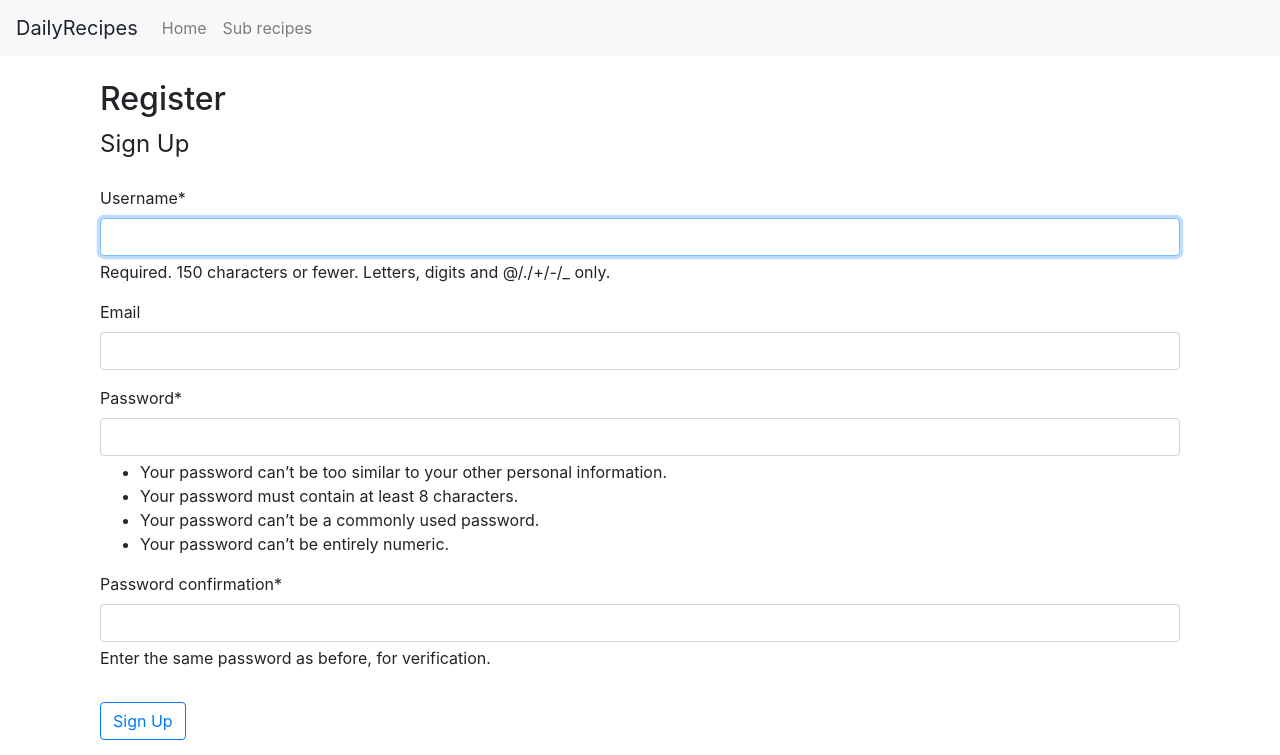
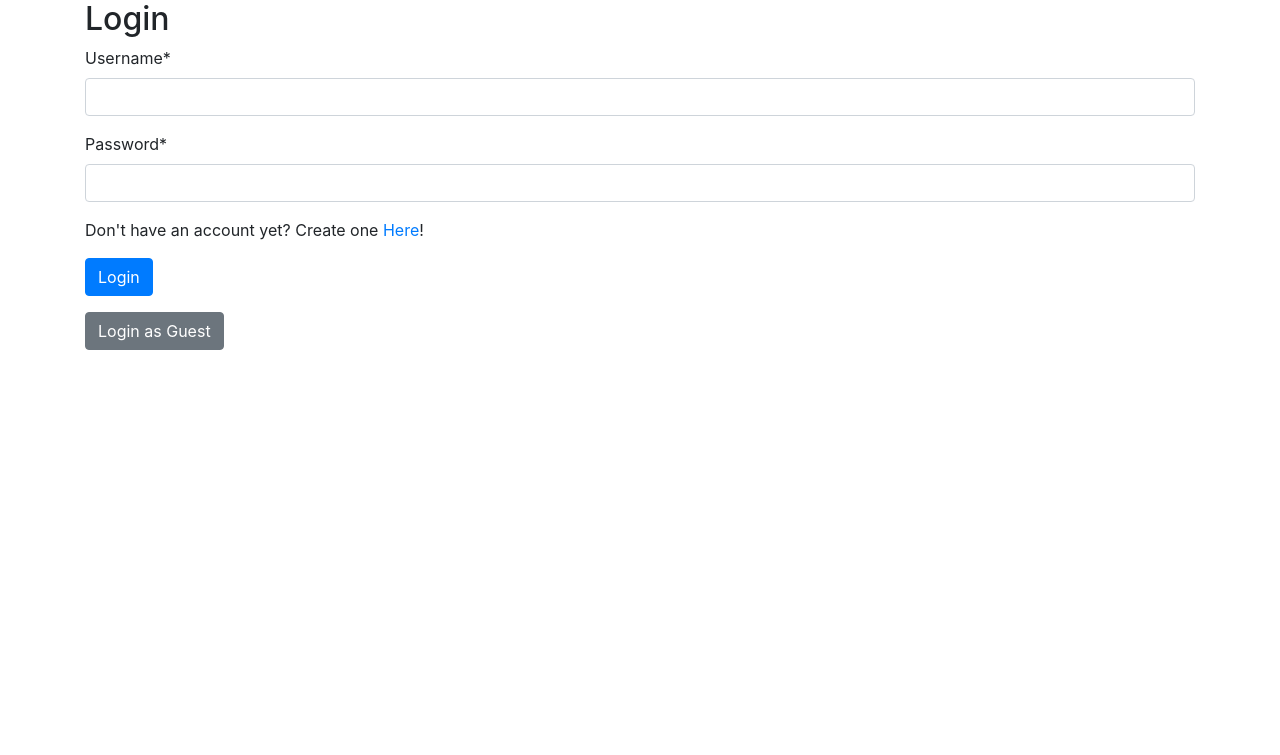
Before and after one commit to Edward9601/RecipeApp, a Django app: page / in a window 1280 px wide. Shown: the top 755 px of the page. After the commit the page ends 350 px from the top, so only its background shows below. Run offline with Django 5.2, Linux system fonts and the light colour scheme; some libraries are stand-ins or nearby versions.

Commit message:
Finished with basic caching, implemented guest user auth

```diff
--- a/recipes/static/recipes/css/styles.css
+++ b/recipes/static/recipes/css/styles.css
@@ -4,8 +4,13 @@
         height: 250px;
         object-fit: cover; /* Crops the image to fill the size */
         border-radius: 10px; /* Optional: Round corners */
-        margin: 5px;
+        transition: transform 0.3s ease-in-out, box-shadow 0.3s ease-in-out;
     }
+
+.image:hover {
+    transform: scale(1.05); /* Slightly enlarge the image on hover */
+    box-shadow: 0 4px 8px rgba(0, 0, 0, 0.2); /* Add a subtle shadow */
+}
 
 .card-title {
     font-family: Arial, sans-serif;
--- a/recipes/templates/recipes/partials/recipe_list.html
+++ b/recipes/templates/recipes/partials/recipe_list.html
@@ -3,7 +3,9 @@
                 <div class="col-md-4 mb-4">
                     <div class="card my-4">
                         {% if recipe.picture %}
+                          <a href="{% url 'recipes:detail' recipe.pk %}">
                             <img src="{{ recipe.get_thumbnail_url  }}" class="image" alt="{{ recipe.title }}">
+                          </a>
                         {% endif %}
                         <div class="card-body">
                             <a href="{% url 'recipes:detail' recipe.pk %}"  class="card-title"><h5>{{ recipe.title }}</h5></a>
--- a/recipes/views/base_views.py
+++ b/recipes/views/base_views.py
@@ -5,10 +5,9 @@ from ..forms.recipe_forms import RecipeIngredientForm, RecipeStepForm, RecipeFor
 from ..forms.sub_recipe_forms import SubRecipeForm
 from django.forms import inlineformset_factory
 from django import forms
-from helpers.mixins import UsersAndGuestsAuth
 
 
-class BaseRecipeView(UsersAndGuestsAuth):
+class BaseRecipeView():
     """
     Base view for recipes to extend
     """
@@ -17,7 +16,7 @@ class BaseRecipeView(UsersAndGuestsAuth):
     intermediate_table = RecipeSubRecipe
 
 
-class BaseViewForDataUpdate(BaseRecipeView):
+class BaseViewForDataUpdate(BaseRecipeView): # TODO: Refactor this to be more generic
     """
     Base view to handle create and update operation on recipes.
     """
--- a/users/templates/registration/login.html
+++ b/users/templates/registration/login.html
@@ -1,7 +1,7 @@
-{% extends "base.html" %}
+{% extends "user_base.html" %}
 {% block title %} Login {% endblock %}
 {% load crispy_forms_tags %}
-{% block content %}
+{% block user_content %}
   <div class="container">
     <h2>Login</h2>
     <form method="POST" action="{% url 'login' %}">
@@ -10,5 +10,12 @@
       <p> Don't have an account yet? Create one <a href="{% url 'register' %}"> Here</a>!</p>
       <button type="submit" class="btn btn-primary">Login</button>
     </form>
+    <div class="mt-3">
+      <form method="POST" action="{% url 'guest_login' %}">
+        {% csrf_token %}
+        <input type="hidden" name="guest_login" value="true">
+        <button type="submit" class="btn btn-secondary">Login as Guest</button>
+      </form>
+    </div>
   </div>
 {% endblock %}
--- a/users/templates/registration/register.html
+++ b/users/templates/registration/register.html
@@ -1,10 +1,9 @@
 
-{% extends "base.html" %}
+{% extends "user_base.html" %}
 
 {% load crispy_forms_tags %}
-{% block content %}
+{% block user_content %}
   <div class="container">
-    <h2>Register</h2>
     <form method="POST" autocomplete="off">
       {% csrf_token %}
       <fieldset>
--- /dev/null
+++ b/users/templates/user_base.html
@@ -0,0 +1,22 @@
+<!DOCTYPE html>
+<html lang="en">
+{% load static %}
+<head>
+    <meta charset="UTF-8">
+    <meta name="viewport" content="width=device-width, initial-scale=1.0">
+    <link
+        rel="stylesheet"
+        href="https://cdn.jsdelivr.net/npm/bootstrap@4.3.1/dist/css/bootstrap.min.css"
+        integrity="sha384-ggOyR0iXCbMQv3Xipma34MD+dH/1fQ784/j6cY/iJTQUOhcWr7x9JvoRxT2MZw1T"
+        crossorigin="anonymous"
+    />
+    <link rel="stylesheet" href="https://cdnjs.cloudflare.com/ajax/libs/font-awesome/6.0.0/css/all.min.css">
+    <script type="text/javascript" src="{% static 'js/htmx.min.js' %}" defer></script>
+    <link rel="stylesheet" href="{% static 'recipes/css/styles.css' %}">
+    <link rel="stylesheet" href="{% static 'css/styles.css' %}">
+    <title>{% block title %}My amazing site{% endblock %}</title>
+</head>
+<body>
+    {% block user_content %}{% endblock %}
+</body>
+</html>
--- a/users/urls.py
+++ b/users/urls.py
@@ -1,10 +1,10 @@
 from django.urls import path
-from .views import UserRegistrationView, UserLoginView
-from django.contrib.auth.views import LogoutView
+from .views import UserRegistrationView, UserLoginView, guest_login, UserLogoutView
 
 
 urlpatterns = [
-    path('', UserRegistrationView.as_view(), name='register'),
-    path('login/', UserLoginView.as_view(), name='login'),
-    path('logout/', LogoutView.as_view(), name='logout'),
+    path('register', UserRegistrationView.as_view(), name='register'),
+    path('', UserLoginView.as_view(), name='login'),
+    path('logout/', UserLogoutView.as_view(), name='logout'),
+    path('guest-login/', guest_login, name='guest_login'),
 ]
--- a/users/views.py
+++ b/users/views.py
@@ -1,10 +1,11 @@
 from django.shortcuts import render, redirect
 from django.contrib import messages
-from django.contrib.auth import login, logout
+from django.contrib.auth import login
 from django.urls import reverse_lazy
 from .forms import UserRegistrationForm, LoginForm
-from django.views.generic import CreateView, View
+from django.views.generic import CreateView
 from django.contrib.auth.views import LogoutView, LoginView
+from django.contrib.auth.models import User
 
 class UserRegistrationView(CreateView):
     """
@@ -35,6 +36,7 @@ class UserLoginView(LoginView):
         return render(request, self.template_name, {'form': form})
 
     def post(self, request):
+
         form = self.form_class(request, data=request.POST)
         if form.is_valid():
             user = form.get_user()
@@ -50,4 +52,23 @@ class UserLogoutView(LogoutView):
     next_page = 'login'
 
     def post(self, request, *args, **kwargs):
+        # if the user is a guest, delete their account
+        if request.user.username.startswith('guest'):
+            request.user.delete()
         return super().post(request, *args, **kwargs)
+
+def guest_login(request):
+    """
+    View to handle guest login
+    """
+    guest_user, created = User.objects.get_or_create(username='guest',
+                                                    defaults={
+                                                            'is_active': True,
+                                                            'is_staff': False,
+                                                            'is_superuser': False
+                                                            })
+    if created:
+        guest_user.set_password(User.objects.make_random_password())
+        guest_user.save()
+    login(request, guest_user)
+    return redirect('recipes:home')
```
Also changed, not shown: helpers/mixins.py (+11 -4 lines), mywebsite/settings.py (+9 -2 lines), recipes/templates/recipes/home.html (+5 -3 lines), recipes/views/recipe_views.py (+4 -4 lines), recipes/views/sub_recipe_views.py (+5 -4 lines).
